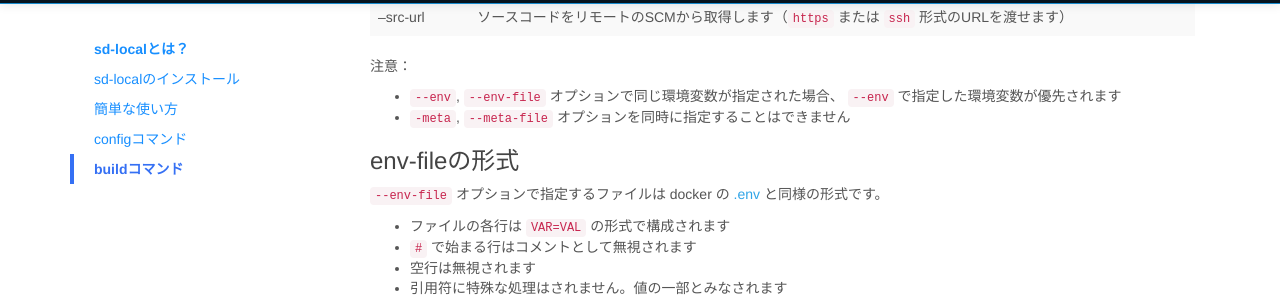
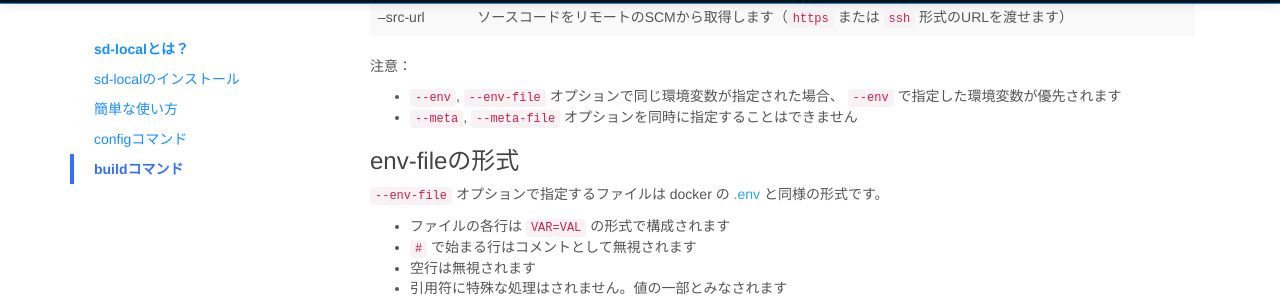
Before and after one commit to screwdriver-cd/guide, a Jekyll site: the page built from docs/ja/user-guide/local.md, in a window 1280 px wide and 900 px high, scrolled down 3096 px. Shown: the part 148-448 px from the top of the window. Built offline with Jekyll 4.4.1, drawn with Linux system fonts in a browser that asks for light colours.

```diff
--- a/docs/ja/user-guide/local.md
+++ b/docs/ja/user-guide/local.md
@@ -150,7 +150,7 @@ buildコマンドには以下のオプションを設定することができま
 
 注意：
 - `--env`, `--env-file` オプションで同じ環境変数が指定された場合、 `--env` で指定した環境変数が優先されます
-- `-meta`, `--meta-file` オプションを同時に指定することはできません
+- `--meta`, `--meta-file` オプションを同時に指定することはできません
 
 ### env-fileの形式
 `--env-file` オプションで指定するファイルは docker の [.env](https://docs.docker.com/compose/env-file/) と同様の形式です。
```
